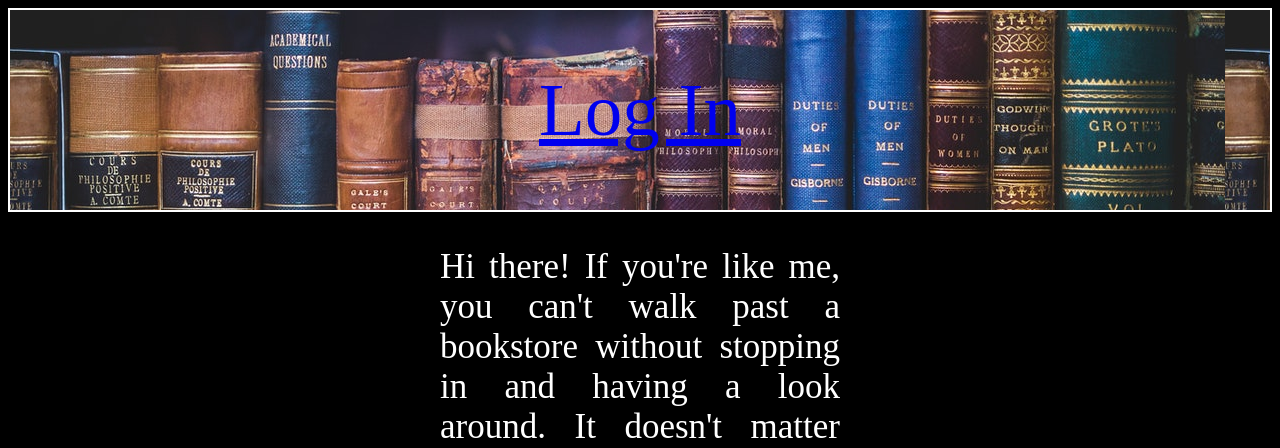
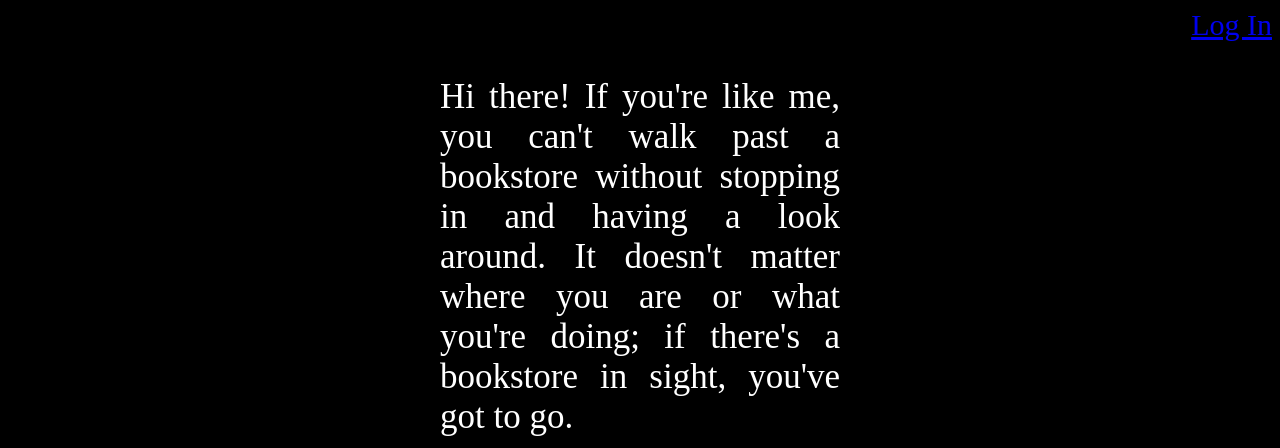
Before and after one commit to johnrobertmahlan/Bookworms-United, a Node server app: page / in a window 1280 px wide. Shown: the top 448 px of the page. Run offline with Node 20, Linux system fonts and the light colour scheme; some libraries are stand-ins or nearby versions.

Commit message:
remove image and simplify style for now

```diff
--- a/public/css/style.css
+++ b/public/css/style.css
@@ -1,12 +1,10 @@
 nav {
-    background-image: url("../images/books-old-book-knowledge-bookstore-34592.jpg");
+    background-color: black;
     display: flex;
-    justify-content: space-around;
+    justify-content: flex-end;
     align-items: center;
-    height: 200px;
     color: white;
-    border: 2px solid white;
-    font-size: 75px;
+    font-size: 30px;
 }
 
 body {
@@ -20,3 +18,7 @@ body {
     font-size: 35px;
     color: white;
 }
+
+a:visited {
+    color: white;
+}
```
